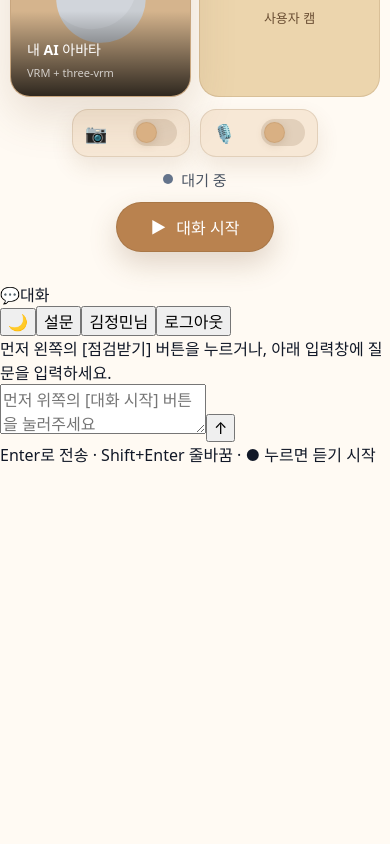
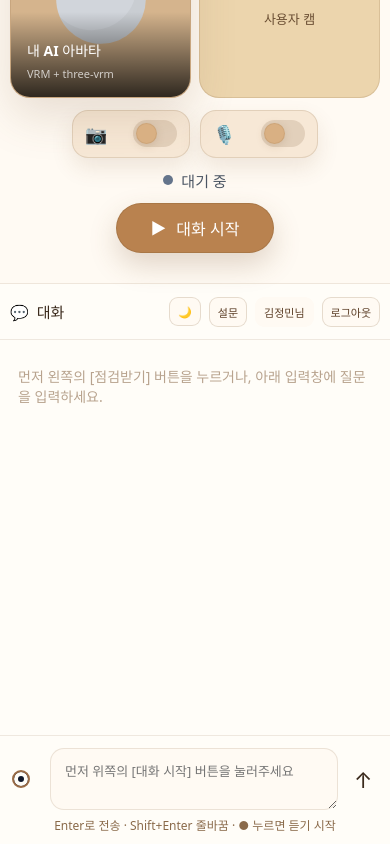
Before and after one commit to jsggm03/my-bot, a React (Vite) app: page / in a window 390 px wide. Shown: the part 2248-3092 px from the top of the page. Before the commit the page ends 2714 px from the top, so only its background shows below. Built offline with nearby package versions, Linux system fonts and the light colour scheme.

Commit message:
Update App.module.css

```diff
--- a/src/App.module.css
+++ b/src/App.module.css
@@ -476,3 +476,232 @@
   color: #ffffff !important;
   fill: #ffffff !important;
 }
+
+.appShell {
+  width: 100%;
+  min-height: 100vh;
+  height: 100vh;
+  display: grid;
+  grid-template-columns: minmax(0, 1fr) 520px;
+  background: #fffaf3;
+  overflow: hidden;
+}
+
+.leftPane {
+  min-width: 0;
+  min-height: 0;
+  overflow: auto;
+  border-right: 1px solid rgba(120, 83, 45, 0.12);
+}
+
+.rightPane {
+  min-width: 0;
+  min-height: 0;
+  display: grid;
+  grid-template-rows: auto minmax(0, 1fr);
+  background: #fffaf3;
+  overflow: hidden;
+}
+
+.avatarSlot {
+  min-height: 0;
+  border-bottom: 1px solid rgba(120, 83, 45, 0.12);
+}
+
+.chatSlot {
+  min-height: 0;
+  display: grid;
+  grid-template-rows: auto minmax(0, 1fr) auto auto;
+  background: #fffdf8;
+}
+
+.chatHeader {
+  min-height: 56px;
+  padding: 0 16px;
+  display: flex;
+  align-items: center;
+  justify-content: space-between;
+  gap: 12px;
+  border-bottom: 1px solid rgba(120, 83, 45, 0.12);
+}
+
+.chatTitle {
+  display: inline-flex;
+  align-items: center;
+  gap: 8px;
+  color: #3b2a1c;
+  font-size: 15px;
+}
+
+.chatActions {
+  display: flex;
+  align-items: center;
+  gap: 8px;
+}
+
+.smallButton,
+.userButton {
+  border: 1px solid rgba(160, 128, 96, 0.26);
+  border-radius: 9px;
+  background: #fffaf3;
+  color: #5b3d25;
+  padding: 7px 10px;
+  font-size: 12px;
+  cursor: pointer;
+}
+
+.userButton {
+  border-color: transparent;
+  font-weight: 800;
+}
+
+.chatBody {
+  min-height: 0;
+  overflow-y: auto;
+  padding: 18px;
+}
+
+.emptyChat {
+  color: #b8a38e;
+  font-size: 14px;
+  padding-top: 8px;
+}
+
+.messageBubble {
+  max-width: 86%;
+  padding: 12px 14px;
+  border-radius: 16px;
+  font-size: 14px;
+  line-height: 1.6;
+  margin-bottom: 10px;
+  white-space: pre-wrap;
+}
+
+.userMessage {
+  margin-left: auto;
+  background: #3b2a1c;
+  color: #ffffff;
+}
+
+.assistantMessage {
+  margin-right: auto;
+  background: #fff7ed;
+  color: #3b2a1c;
+  border: 1px solid rgba(120, 83, 45, 0.12);
+}
+
+.chatInputArea {
+  display: grid;
+  grid-template-columns: 32px minmax(0, 1fr) 36px;
+  gap: 10px;
+  align-items: center;
+  padding: 14px 18px 8px;
+  border-top: 1px solid rgba(120, 83, 45, 0.12);
+}
+
+.listenDot {
+  width: 18px;
+  height: 18px;
+  border-radius: 50%;
+  border: 2px solid #9a6b45;
+  box-shadow: inset 0 0 0 4px #fffdf8;
+  background: #0f172a;
+}
+
+.chatInput {
+  width: 100%;
+  min-height: 44px;
+  max-height: 120px;
+  resize: vertical;
+  border: 1px solid rgba(160, 128, 96, 0.2);
+  border-radius: 14px;
+  padding: 12px 14px;
+  font-size: 14px;
+  outline: none;
+  color: #3b2a1c;
+  background: #fffaf3;
+}
+
+.sendButton {
+  border: 0;
+  background: transparent;
+  color: #3b2a1c;
+  font-size: 22px;
+  cursor: pointer;
+}
+
+.chatHelpText {
+  text-align: center;
+  color: #8a6a4a;
+  font-size: 12px;
+  padding: 0 12px 10px;
+}
+
+:global(.avatarStartButton) {
+  opacity: 1 !important;
+  background: #b9824f !important;
+  color: #ffffff !important;
+  border-color: rgba(120, 83, 45, 0.25) !important;
+  box-shadow: 0 12px 28px rgba(120, 83, 45, 0.22) !important;
+}
+
+:global(.avatarStartButton:disabled) {
+  opacity: 0.82 !important;
+  background: #c28a55 !important;
+  color: #ffffff !important;
+}
+
+:global(.avatarStartButton *) {
+  color: #ffffff !important;
+  fill: #ffffff !important;
+}
+
+@media (max-width: 1100px) {
+  .appShell {
+    height: auto;
+    min-height: 100vh;
+    display: block;
+    overflow: visible;
+  }
+
+  .leftPane {
+    overflow: visible;
+    border-right: 0;
+    border-bottom: 1px solid rgba(120, 83, 45, 0.12);
+  }
+
+  .rightPane {
+    display: block;
+    overflow: visible;
+  }
+
+  .chatSlot {
+    min-height: 560px;
+  }
+}
+
+@media (max-width: 640px) {
+  .chatHeader {
+    padding: 0 10px;
+    overflow-x: auto;
+  }
+
+  .chatActions {
+    flex: 0 0 auto;
+  }
+
+  .smallButton,
+  .userButton {
+    padding: 6px 8px;
+    font-size: 11px;
+  }
+
+  .chatInputArea {
+    grid-template-columns: 28px minmax(0, 1fr) 30px;
+    padding: 12px 12px 6px;
+  }
+
+  .chatInput {
+    font-size: 13px;
+  }
+}
```
